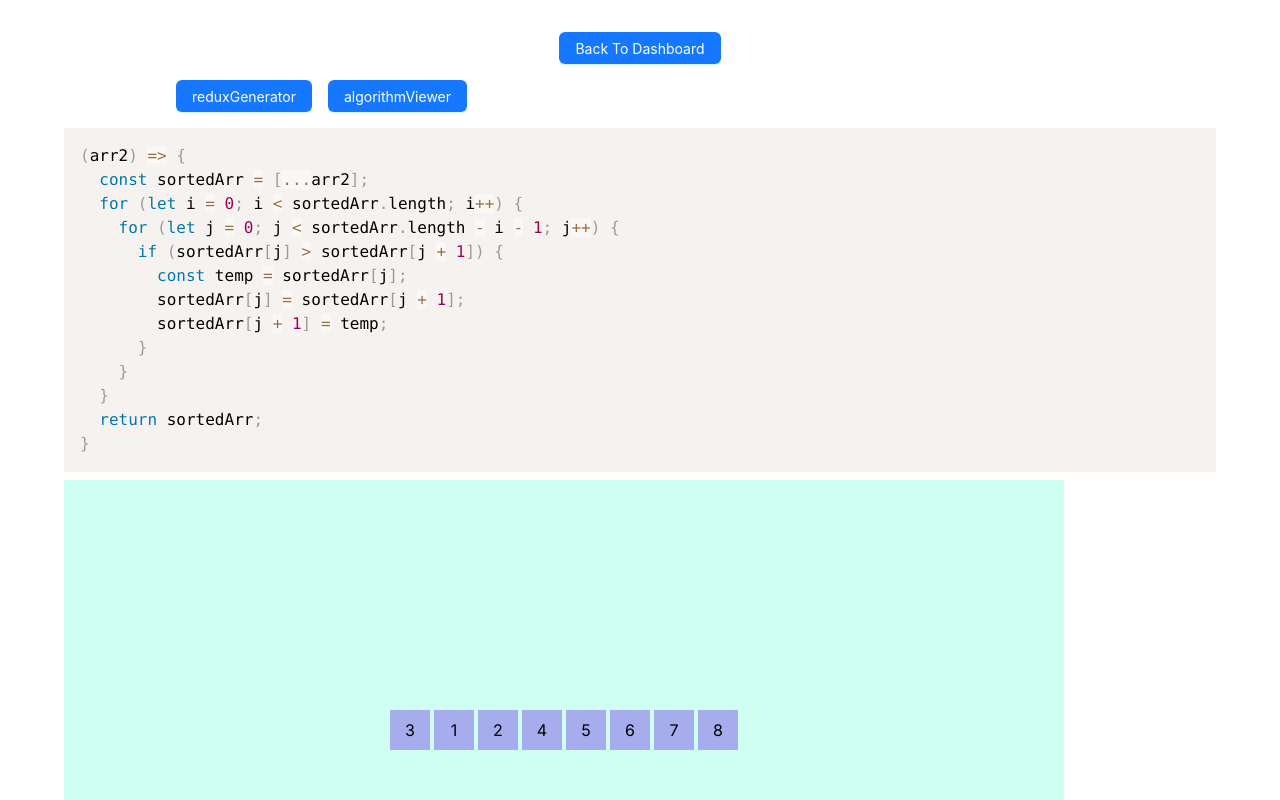
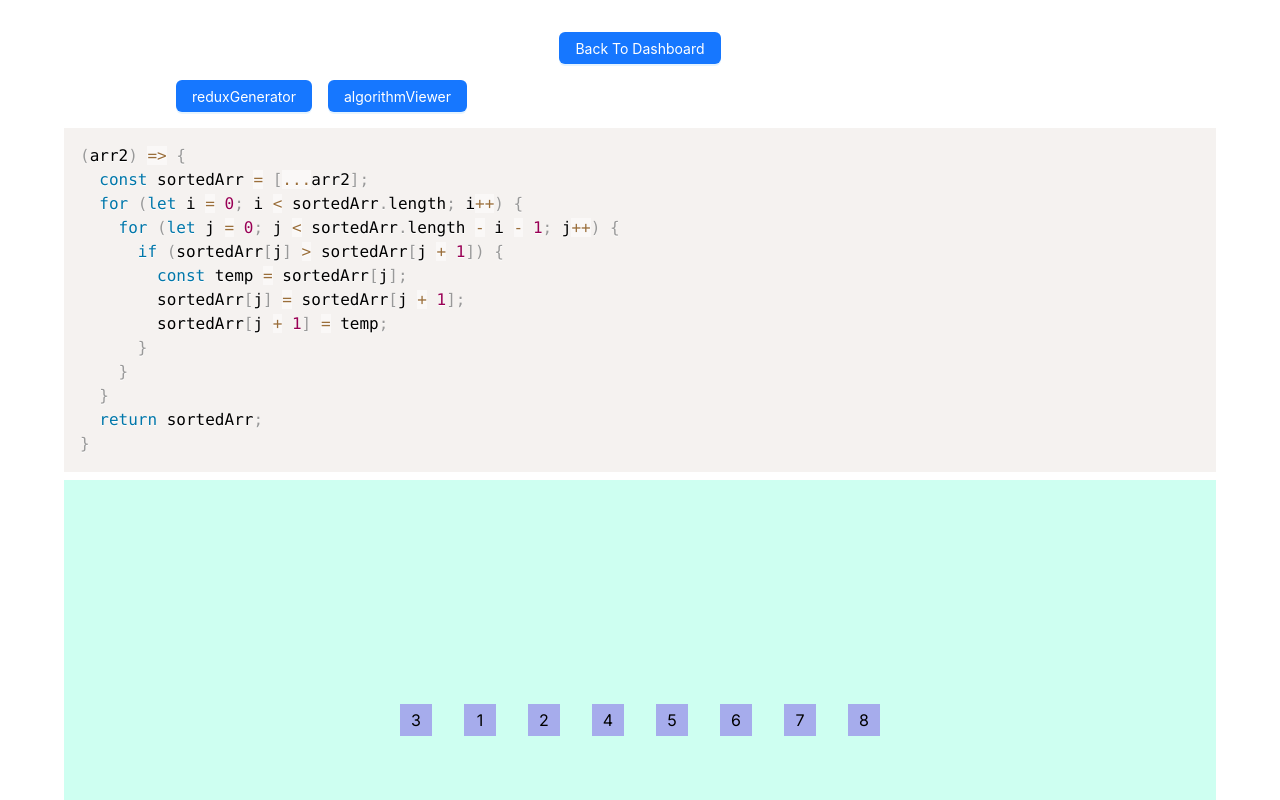
Before and after one commit to kiritosan/useful-tools, a Next.js app: page /dashboard/algorithmViewer in a window 1280 px wide. Shown: the top 800 px of the page. Built offline with nearby package versions, Linux system fonts and the light colour scheme.

Commit message:
perf: change css

```diff
--- a/app/dashboard/algorithmViewer/Viewer.tsx
+++ b/app/dashboard/algorithmViewer/Viewer.tsx
@@ -7,30 +7,16 @@ interface ViewerProps {
     // 假设data为arr
     data: number[];
     onRun: () => void;
-    width: number;
-    height: number;
 }
 
 const Viewer: FC<ViewerProps> = ({
     data,
     onRun,
-    width,
-    height,
 }) => {
-
-    const getContainerStyle = (width: number, height: number) => {
-        return {
-            width: `${width}px`,
-            height: `${height}px`,
-        }
-    }
 
     return (
         <div
             className='viewer'
-            style={{
-                ...getContainerStyle(width, height)
-            }}
         >
             {data.map((value, index) => {
                 return <DataItem
--- a/app/dashboard/algorithmViewer/index.css
+++ b/app/dashboard/algorithmViewer/index.css
@@ -40,8 +40,10 @@
 
 .viewer {
     display: flex;
+    width: 100%;
+    height: 30rem;
+    align-items: center;
     justify-content: center;
-    align-items: center;
     background-color: var(--main-color);
 }
 
@@ -49,12 +51,11 @@
     display: flex;
     align-items: center;
     justify-content: center;
-    width: 40px;
-    height: 40px;
+    width: 2rem;
+    height: 2rem;
     background-color: var(--third-color);
-    margin-left: 4px;
+    margin-left: 2rem;
     &:first-child {
         margin-left: unset;
     }
-
 }
--- a/app/dashboard/algorithmViewer/page.tsx
+++ b/app/dashboard/algorithmViewer/page.tsx
@@ -18,8 +18,6 @@ const algorithmViewer = () => {
             <Viewer
                 data={arr}
                 onRun={() => bubbleSort(arr)}
-                height={500}
-                width={1000}
             />
         </div>
     );
```
